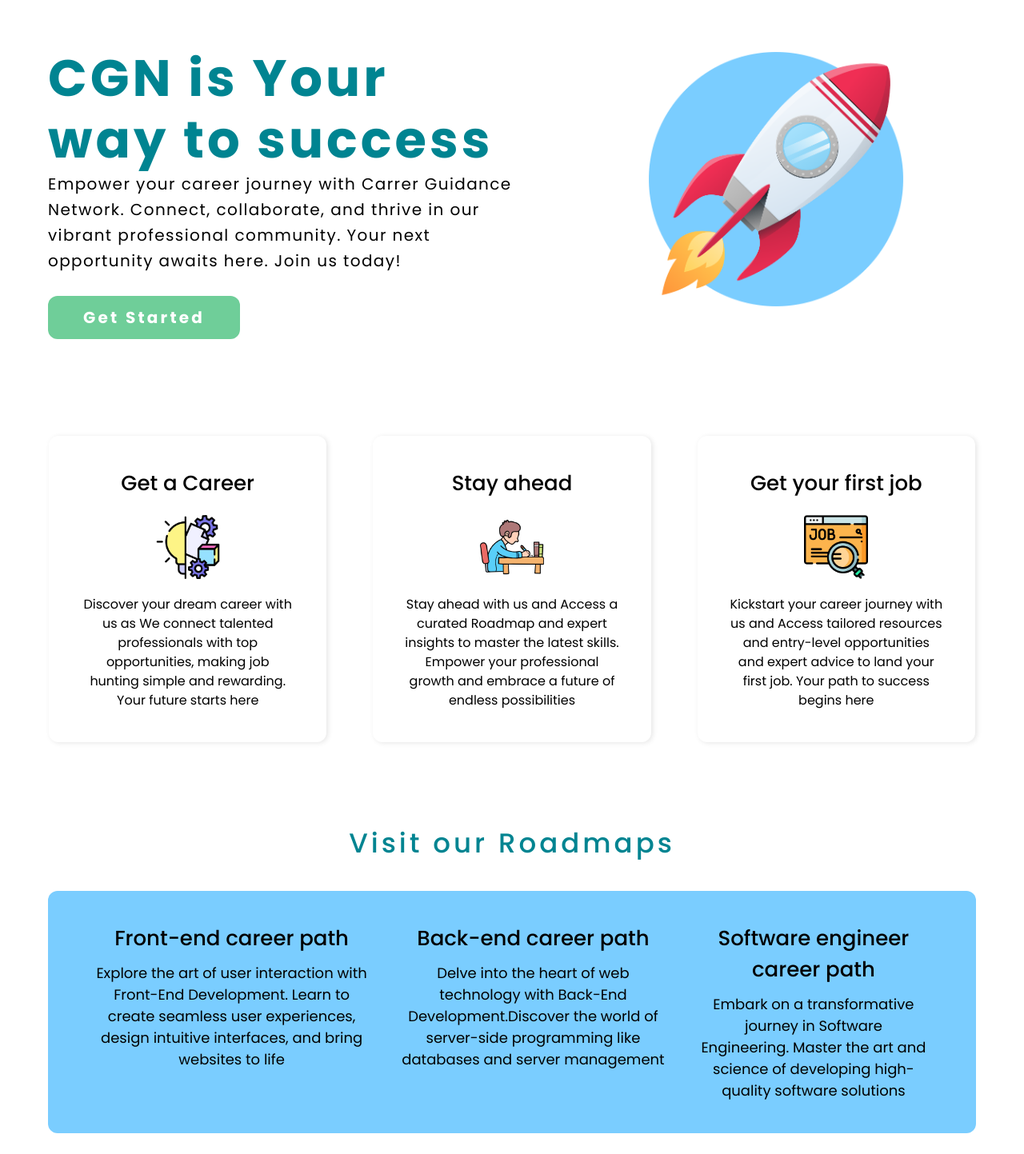
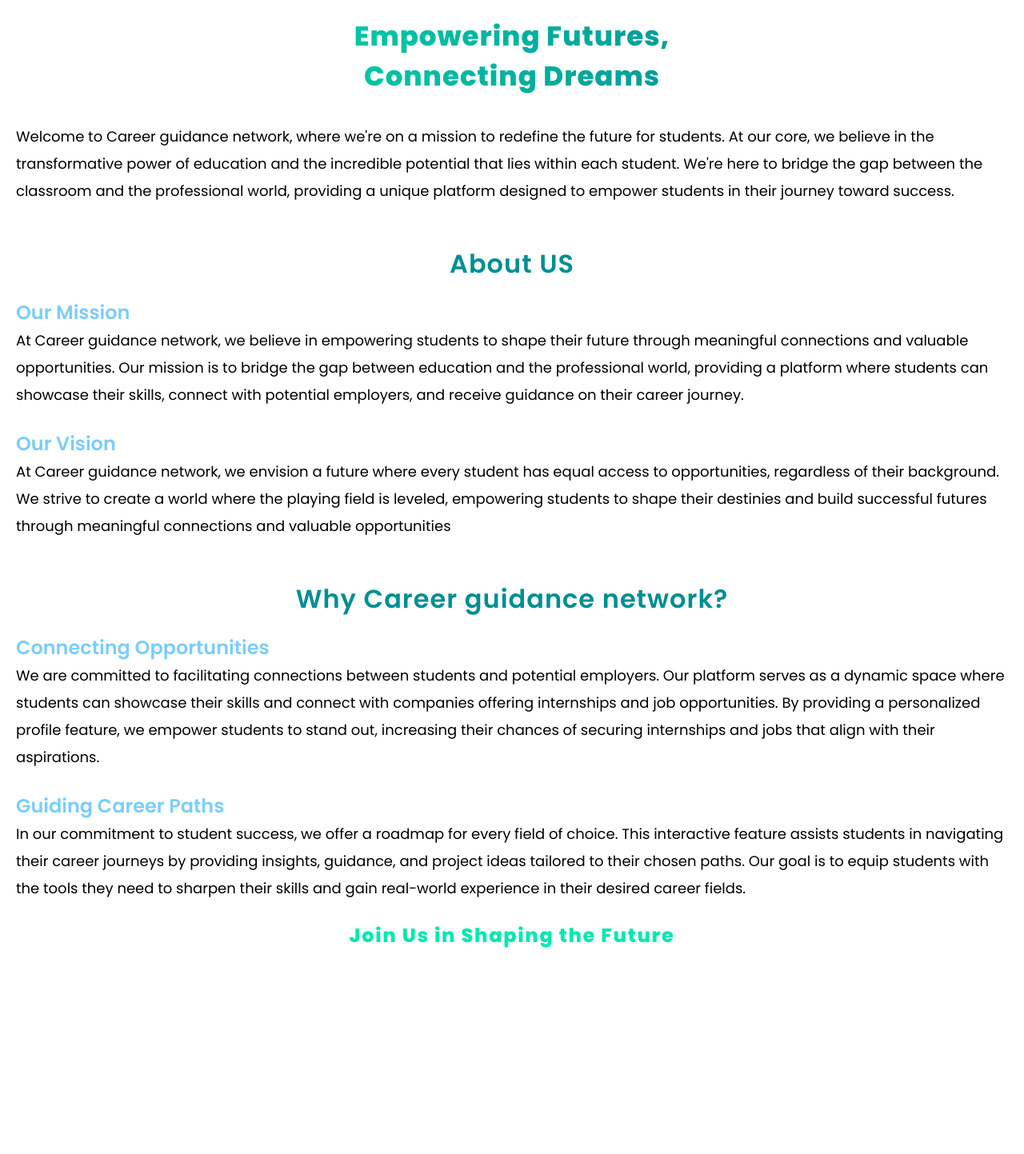
Before and after one commit to AbdelrahmanMostafa0/career-guidance-network, a Next.js app in the folder client/: page / in a window 1280 px wide. Shown: the top 1443 px of the page at 80% size. After the commit the page ends 1208 px from the top, so only its background shows below. Built offline with nearby package versions, Linux system fonts and the light colour scheme.

Commit message:
adding about page

```diff
--- /dev/null
+++ b/client/src/components/about/About.jsx
@@ -0,0 +1,42 @@
+import React from "react";
+import styles from "../../styles/about.module.css";
+
+export default function About() {
+    return (
+        <main className={styles.mainContainer}>
+            <section className={styles.introSection}>
+                <h1>Empowering Futures,<br></br> Connecting Dreams</h1>
+                <p>Welcome to Career guidance network, where we're on a mission to redefine the future for students. At our core, we believe in the transformative power of education and the incredible potential that lies within each student. We're here to bridge the gap between the classroom and the professional world, providing a unique platform designed to empower students in their journey toward success.</p>
+            </section>
+            <section className={styles.aboutSection}>
+                <h2>About US</h2>
+                <div className={styles.innerAboutSection}>
+                    <div className={styles.missionContainer}>
+                        <h3>Our Mission</h3>
+                        <p>At Career guidance network, we believe in empowering students to shape their future through meaningful connections and valuable opportunities. Our mission is to bridge the gap between education and the professional world, providing a platform where students can showcase their skills, connect with potential employers, and receive guidance on their career journey.</p>
+                        <img src="arrow.png" />
+                    </div>
+                    <div>
+                        <h3>Our Vision</h3>
+                        <p>At Career guidance network, we envision a future where every student has equal access to opportunities, regardless of their background. We strive to create a world where the playing field is leveled, empowering students to shape their destinies and build successful futures through meaningful connections and valuable opportunities</p>
+                        <img src="eye.png" />
+                    </div>
+                </div>
+            </section>
+            <section className={styles.purposeSection}>
+                <h2>Why Career guidance network?</h2>
+                <div className={styles.innerPurposeSection}>
+                    <div className={styles.connectingContainer}>
+                        <h3>Connecting Opportunities</h3>
+                        <p>We are committed to facilitating connections between students and potential employers. Our platform serves as a dynamic space where students can showcase their skills and connect with companies offering internships and job opportunities. By providing a personalized profile feature, we empower students to stand out, increasing their chances of securing internships and jobs that align with their aspirations.</p>
+                    </div>
+                    <div>
+                        <h3>Guiding Career Paths</h3>
+                        <p>In our commitment to student success, we offer a roadmap for every field of choice. This interactive feature assists students in navigating their career journeys by providing insights, guidance, and project ideas tailored to their chosen paths. Our goal is to equip students with the tools they need to sharpen their skills and gain real-world experience in their desired career fields.</p>
+                    </div>
+                </div>
+            </section>
+            <h3 className={styles.extraText}>Join Us in Shaping the Future</h3>
+        </main>
+    )
+}
--- a/client/src/components/home/Home.jsx
+++ b/client/src/components/home/Home.jsx
@@ -1,9 +1,6 @@
 import Link from "next/link";
 import React, { useState } from "react";
 import styles from "../../styles/home.module.css";
-import Lottie from "lottie-react";
-// import Card from "./Card/Card";
-// import PathCard from "./PathCard/PathCard";
 
 export default function Home() {
   const [howItWorks, setHowItWorks] = useState("student");
--- a/client/src/pages/index.js
+++ b/client/src/pages/index.js
@@ -1,6 +1,7 @@
 import Home from "@/components/home/Home";
+import About from "@/components/about/About";
 import Settings from "@/components/settings/Settings";
 
 export default function index() {
-  return <Home />;
+  return <About />;
 }
--- /dev/null
+++ b/client/src/styles/about.module.css
@@ -0,0 +1,77 @@
+
+/* --------------- Intro Section --------------- */
+
+.mainContainer {
+    padding: 1em;
+    text-align: center;
+}
+
+.introSection h1 {
+    font-size: 1.7rem;
+    font-weight: 800;
+    line-height: 2.5rem;
+    letter-spacing: 1px;
+    margin-bottom: 1em;
+    background: linear-gradient(91deg, #03E8B1 9.65%, #008491 83.83%);
+    -webkit-background-clip: text;
+    -webkit-text-fill-color: transparent;
+}
+
+.introSection p, .aboutSection p, .purposeSection p {
+    font-size: .9rem;
+    line-height: 1.7rem;
+    text-align: start;
+}
+
+/* --------------- About Section --------------- */
+
+.aboutSection {
+    margin-top: 2.5em;
+}
+
+.aboutSection h2, .purposeSection h2 {
+    color: #008E94;
+    font-size: 1.6rem;
+    font-weight: 600;
+    letter-spacing: 1px;
+    margin-bottom: .6em;
+}
+
+.aboutSection h3, .purposeSection h3 {
+    color: #7ACDFF;
+    font-size: 1.2rem;
+    font-weight: 600;
+}
+
+.aboutSection h3,
+.purposeSection h3
+{
+    text-align: left;
+}
+
+.aboutSection img {
+    display: none;
+}
+
+.missionContainer {
+    margin-bottom: 1.3em;
+}
+
+/* --------------- Purpose Section --------------- */
+
+.purposeSection {
+    margin-top: 2.5em;
+}
+
+.connectingContainer {
+    margin-bottom: 1.3em;
+}
+
+
+.extraText {
+    margin-top: 1em;
+    color: #03E8B1;
+    font-size: 24px;
+    font-weight: 800;
+    letter-spacing: 1.68px;
+}
```
Also changed, not shown: client/public/arrow.png (added), client/public/eye.png (added).
